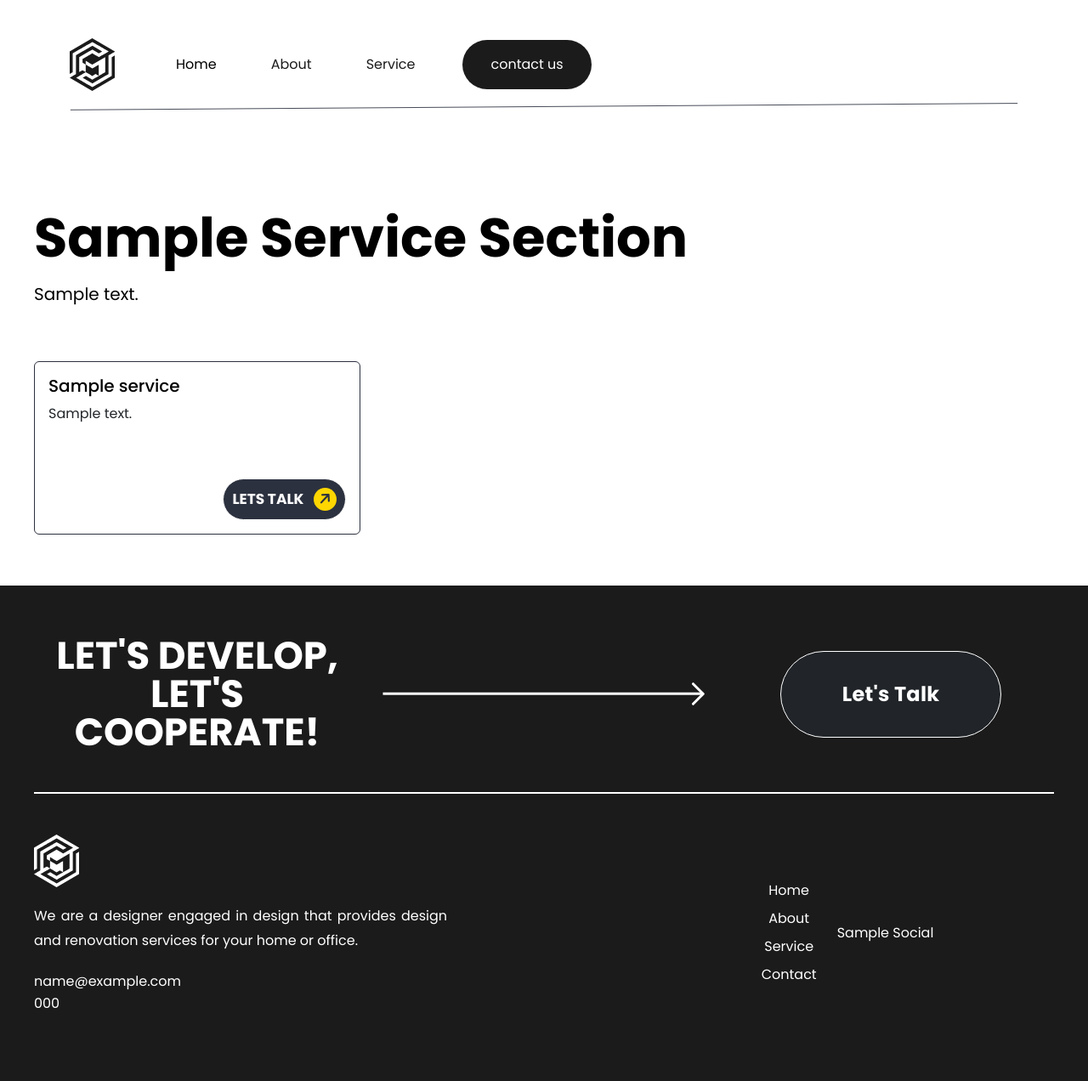
After one commit to raidski20/Maduo-Studio, a Laravel app: template source/resources/views/global/services.blade.php in a window 1280 px wide. The commit adds this page. Shown: the whole page at 85% size. Run offline with Laravel 10, Linux system fonts and the light colour scheme; the template is opened without the code that fills it: most values are stand-ins (such as "Sample title", 1, 10 or a date in 2020); style sheets or scripts are compiled from the project's sources; some libraries are stand-ins or nearby versions.

Commit message:
Added services page

```diff
--- a/source/resources/sass/app.scss
+++ b/source/resources/sass/app.scss
@@ -15,5 +15,6 @@
 @import "layouts/common/navbar";
 @import "layouts/common/footer";
 
+@import "layouts/pages/home";
 @import "layouts/pages/contact-us-page";
-@import "layouts/pages/home";
+@import "layouts/pages/services-page";
--- /dev/null
+++ b/source/resources/sass/layouts/pages/services-page.scss
@@ -0,0 +1,14 @@
+.services-page {
+    .card {
+        border-color: $color-dark-3 !important;
+
+        .card-title {
+            color: #000;
+        }
+        .btn-contact-icon {
+            border-color: #fff;
+            padding: 10px;
+            font-size: 17px;
+        }
+    }
+}
--- a/source/resources/views/global/home.blade.php
+++ b/source/resources/views/global/home.blade.php
@@ -84,7 +84,7 @@
         <h6 class="section-title">{{ $sections['services']['title'] }}</h6>
         <p>{{ $sections['services']['description'] }}</p>
 
-        <a class="btn btn-white mb-5 mb-lg-0">See more</a>
+        <a href="{{ route("global.services") }}" class="btn btn-white mb-5 mb-lg-0">See more</a>
       </div>
 
       <div class="col-md-12 col-lg-7 details">
--- /dev/null
+++ b/source/resources/views/global/services.blade.php
@@ -0,0 +1,53 @@
+@extends('layouts.global')
+
+@section('page_title')
+    <title>Our Services | Maduo Studio</title>
+@endsection
+
+@section('css')
+    <link rel="stylesheet" href="https://cdnjs.cloudflare.com/ajax/libs/font-awesome/6.4.2/css/all.min.css" integrity="sha512-z3gLpd7yknf1YoNbCzqRKc4qyor8gaKU1qmn+CShxbuBusANI9QpRohGBreCFkKxLhei6S9CQXFEbbKuqLg0DA==" crossorigin="anonymous" referrerpolicy="no-referrer" />
+@endsection
+
+@section('content')
+    <div class="services-page common-page section-padding overflow-hidden" id="services-page">
+        <div class="row justify-content-center align-items-center gy-5">
+            <div class="col-12 heading-section d-flex flex-column align-items-center align-items-md-start">
+                <h6 class="section-title text-center">{{ $serviceSectionData->title }}</h6>
+                <p class="text-center">
+                    {{ $serviceSectionData->description }}
+                </p>
+            </div>
+
+            <div class="col-12 d-flex flex-column">
+                <div class="row row-cols-1 row-cols-md-3 g-4" data-masonry='{"percentPosition": true }'>
+                    @foreach($services as $service)
+                        <div class="col">
+                            <div class="card">
+                                <div class="card-body">
+                                    <h5 class="card-title">{{ $service->name }}</h5>
+                                    <p class="card-text">{{ $service->description }}</p>
+
+                                    <div class="text-end">
+                                        <a class="btn btn-contact-icon mt-5"
+                                           href="{{ route('global.contact') }}"
+                                        >
+                                            Lets Talk
+                                            <div class="icon-container ms-2" >
+                                                <i class="fa-solid fa-arrow-up"></i>
+                                            </div>
+                                        </a>
+                                    </div>
+                                </div>
+                            </div>
+                        </div>
+                    @endforeach
+                </div>
+            </div>
+
+        </div>
+    </div>
+@endsection
+
+@section('js')
+    <script src="https://cdn.jsdelivr.net/npm/masonry-layout@4.2.2/dist/masonry.pkgd.min.js" integrity="sha384-GNFwBvfVxBkLMJpYMOABq3c+d3KnQxudP/mGPkzpZSTYykLBNsZEnG2D9G/X/+7D" crossorigin="anonymous" async></script>
+@endsection
--- a/source/routes/web.php
+++ b/source/routes/web.php
@@ -2,6 +2,7 @@
 
 use App\Http\Controllers\Global\ContactController;
 use App\Http\Controllers\Global\HomeController;
+use App\Http\Controllers\Global\ServiceController;
 use Illuminate\Support\Facades\Route;
 
 /*
@@ -21,3 +22,5 @@ Route::group(['prefix' => 'contact', 'controller' => ContactController::class],
     Route::get('/', 'contact')->name('global.contact');
     Route::post('/', 'sendMail')->name('global.contact.send');
 });
+
+Route::get('/services', [ServiceController::class, 'renderServicesPage'])->name('global.services');
```
Also changed, not shown: source/app/Http/Controllers/Global/ServiceController.php (added, +23 -0 lines).
